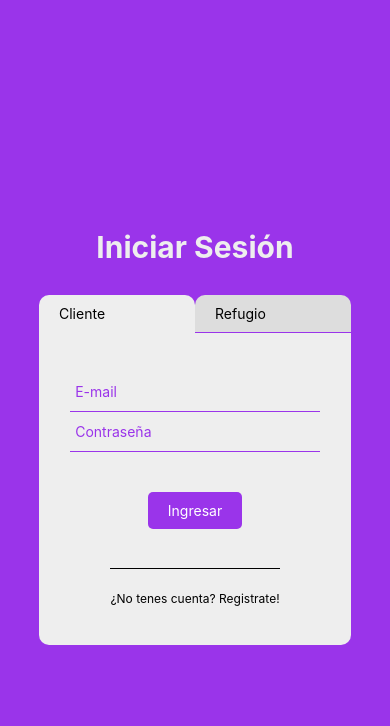
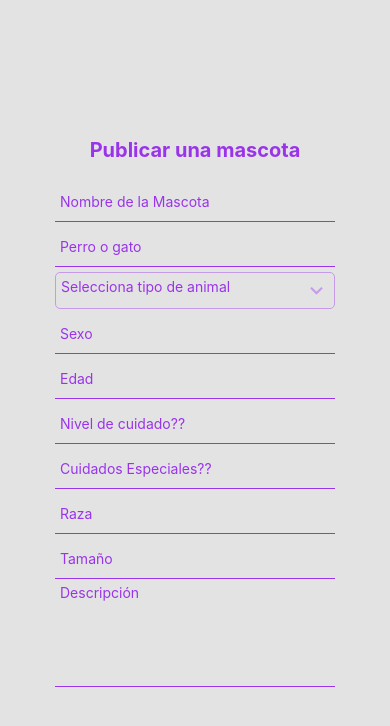
Before and after one commit to AgustinGiudice/petHope, a React Native app: screen /test in a window 390 px wide. Shown: the top 726 px of the page. Built offline with nearby package versions, Linux system fonts and the light colour scheme.

Commit message:
dependecia de select

```diff
--- a/components/Select.js
+++ b/components/Select.js
@@ -1,15 +1,41 @@
-import { StyleSheet } from "react-native";
+import { StyleSheet, Text } from "react-native";
 import { View } from "react-native";
 import MaterialIcons from "react-native-vector-icons/MaterialIcons";
+import Modal from "react-native-modal";
+import { Touchable } from "react-native";
+import { TouchableOpacity } from "react-native";
+import { useState } from "react";
 
-const Select = () => {
+const Select = ({ values, setValue, atributo }) => {
+  const [openModal, setOpenModal] = useState(false);
+
   return (
     <View style={styles.container}>
-      <MaterialIcons
-        name="keyboard-arrow-down"
-        size={25}
-        style={{ color: "#C69AE8" }}
-      />
+      <TouchableOpacity
+        style={{
+          flexDirection: "row",
+          padding: 5,
+          justifyContent: "space-between",
+        }}
+        onPress={() => setOpenModal(true)}
+      >
+        <Text style={styles.selectedValue}>{atributo}</Text>
+        <MaterialIcons
+          name="keyboard-arrow-down"
+          size={25}
+          style={{ color: "#C69AE8" }}
+        />
+        <Modal
+          isVisible={openModal}
+          onBackdropPress={() => setOpenModal(false)}
+        >
+          <View style={styles.valuesContainer}>
+            {values.map((value) => {
+              return <Text style={styles.values}>{value}</Text>;
+            })}
+          </View>
+        </Modal>
+      </TouchableOpacity>
     </View>
   );
 };
@@ -20,6 +46,23 @@ const styles = StyleSheet.create({
     borderWidth: 1,
     borderRadius: 5,
     width: "80%",
+    position: "relative",
+  },
+  selectedValue: {
+    color: "#9A34EA",
+  },
+  valuesContainer: {
+    height: "30%",
+    aspectRatio: 1,
+    backgroundColor: "#e3e3e3",
+    borderRadius: 10,
+    alignSelf: "center",
+    justifyContent: "center",
+    alignItems: "center",
+    gap: 10,
+  },
+  values: {
+    color: "#C69AE8",
   },
 });
 export default Select;
--- a/package.json
+++ b/package.json
@@ -41,6 +41,7 @@
     "react-native-reanimated": "~2.14.4",
     "react-native-safe-area-context": "^4.5.0",
     "react-native-screens": "~3.20.0",
+    "react-native-select-dropdown": "^3.4.0",
     "react-native-vector-icons": "^10.0.0",
     "react-native-web": "~0.18.10",
     "react-router-native": "^6.14.2",
--- a/screens/MainNavigation.js
+++ b/screens/MainNavigation.js
@@ -17,6 +17,7 @@ import {
   matchesCount,
   CountMatchesContext,
 } from "../context/CountMatchesContext";
+import RegisterPet from "./tabScreens/refugioScreens/RegisterPet";
 
 const Stack = createStackNavigator();
 LogBox.ignoreAllLogs();
@@ -73,15 +74,17 @@ function MainNavigation() {
   return (
     <NavigationContainer>
       <Stack.Navigator
-        initialRouteName={isLoggedIn ? "Tabs" : "LoginScreen"}
+        //initialRouteName={isLoggedIn ? "Tabs" : "LoginScreen"}
+        initialRouteName="test"
         screenOptions={{ headerShown: false, detachPreviousScreen: true }}
       >
-        <Stack.Screen name="LoginScreen" component={LoginScreen}/>
+        <Stack.Screen name="LoginScreen" component={LoginScreen} />
         <Stack.Screen name="RegisterChoice" component={RegisterChoice} />
         <Stack.Screen name="RegisterUser" component={CreateUserForm} />
         <Stack.Screen name="RegisterRef" component={RegisterRef} />
         <Stack.Screen name="Tabs" component={TabNavigation} />
         <Stack.Screen name="Chat" component={Chat} />
+        <Stack.Screen name="test" component={RegisterPet} />
       </Stack.Navigator>
     </NavigationContainer>
   );
--- a/screens/tabScreens/refugioScreens/RegisterPet.js
+++ b/screens/tabScreens/refugioScreens/RegisterPet.js
@@ -33,7 +33,11 @@ const RegisterPet = ({ navigation }) => {
           placeholder="Perro o gato"
           atributo="animal"
         />
-        <Select />
+        <Select
+          values={["Perro", "Gato"]}
+          setValue={setNewPetData}
+          atributo={"Selecciona tipo de animal"}
+        />
         <Input
           value={newPetData.sexo}
           setValue={setNewPetData}
```
Also changed, not shown: 1 other file (tests, documents, lock files or other folders).
